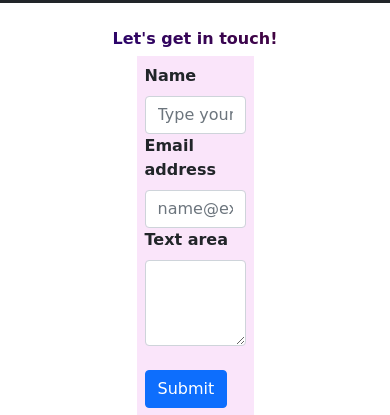
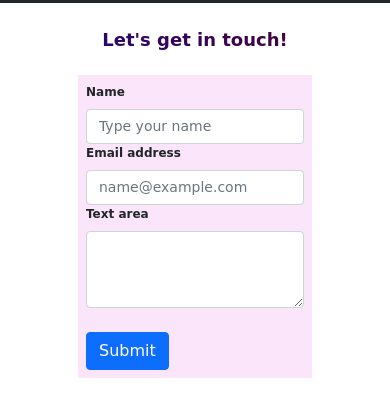
Before and after one commit to DionysiaM/My-responsive-portfolio, a plain HTML site: page contact.html in a window 390 px wide. Shown: the part 53-468 px from the top of the page. Drawn offline with nearby package versions, Linux system fonts and the light colour scheme; a web font is replaced by a local one.

Commit message:
@media style fixed

```diff
--- a/contact.html
+++ b/contact.html
@@ -49,7 +49,8 @@
             </div>
         </div>
     </nav>
-    <h1 class="mt-3 mb-0">Let's get in touch!</h1>
+    <h1 class="mt-3 mb-3">Let's get in touch!</h1>
+
     <div class="contact-form-container ">
         <div class="sm-3">
             <label for="exampleFormControlInput1" class="form-label">Name </label>
--- a/style.css
+++ b/style.css
@@ -99,8 +99,13 @@ a {
 }
 
 @media (max-width: 576px) {
-  h1 {
-    font-size: 16px;
+  h1,
+  h3 {
+    font-size: 18px;
+  }
+
+  h5 {
+    font-size: 18px;
   }
   .navbar-brand {
     font-size: 15px;
@@ -113,4 +118,13 @@ a {
   .lets-code-img {
     max-width: 30%;
   }
+  .contact-form-container {
+    max-width: 60%;
+  }
+  .form-control {
+    font-size: 14px;
+  }
+  .sm-3 {
+    font-size: 12px;
+  }
 }
```
